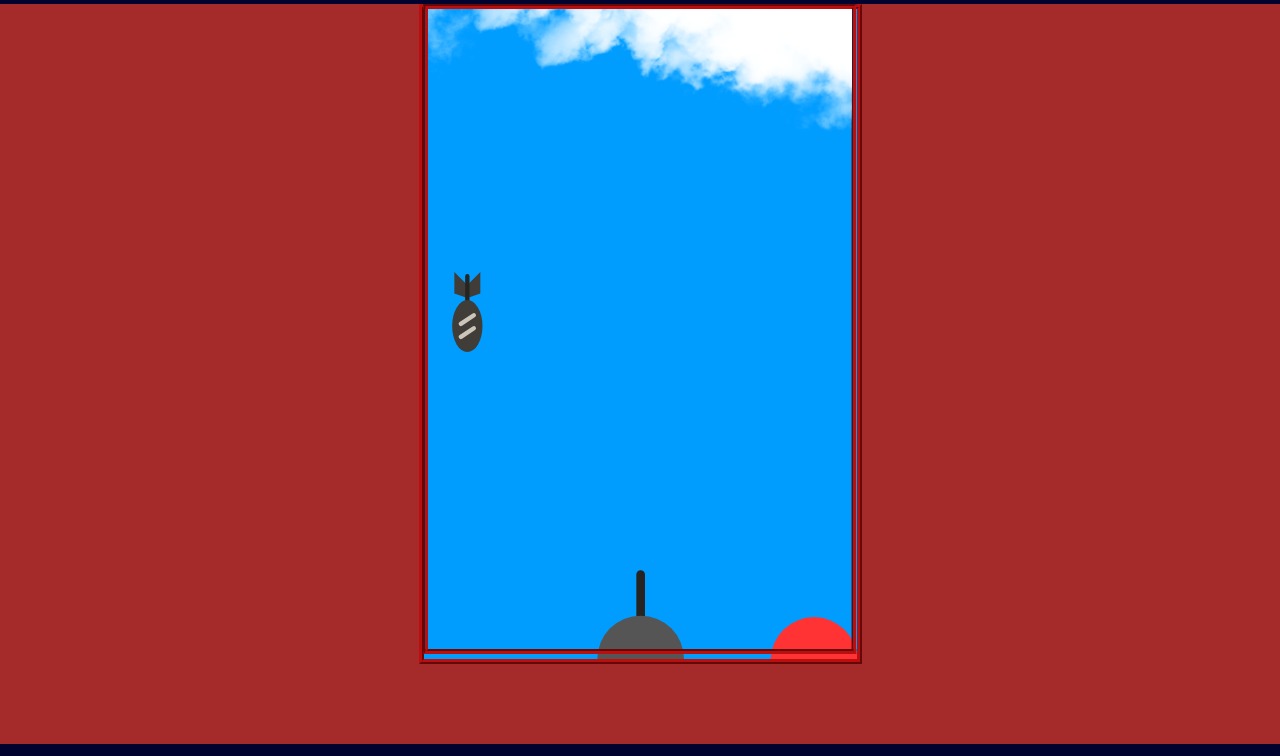
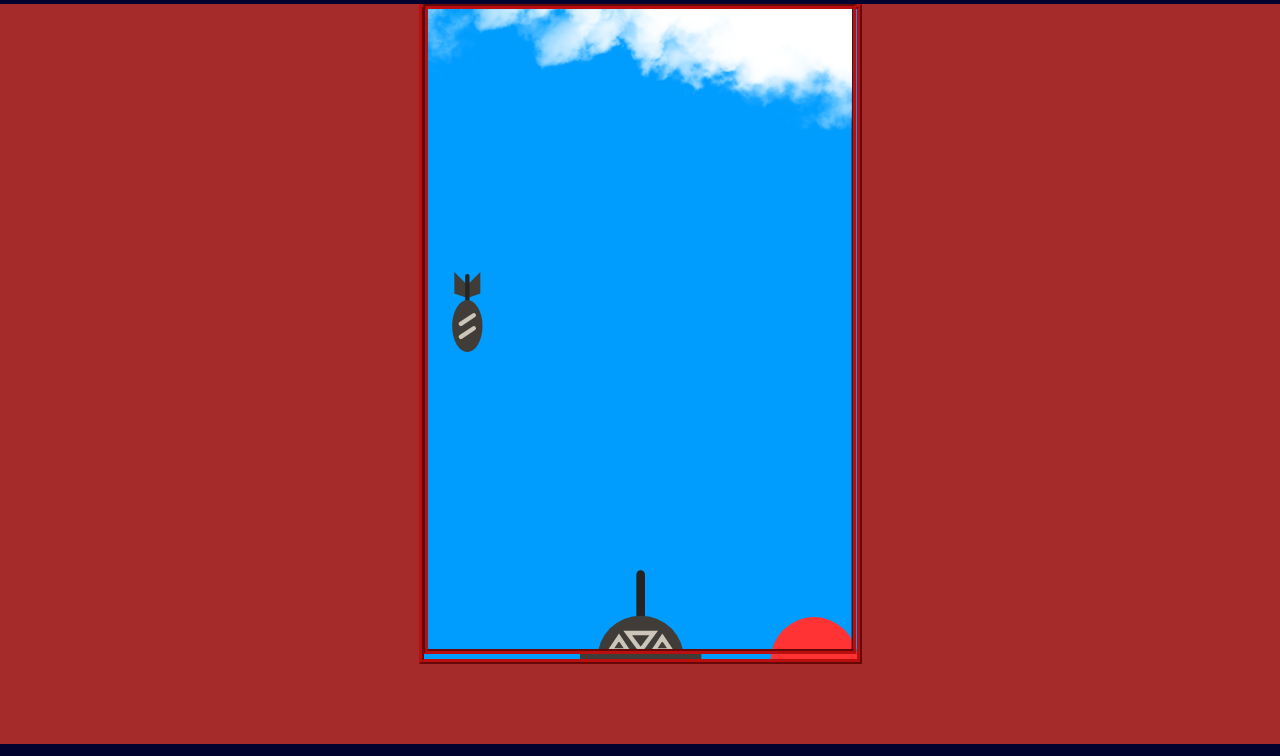
Before and after one commit to Dyeuse/Shooting-Game, a website built with Parcel: page src/index.html in a window 1280 px wide. Shown: the part 44-800 px from the top of the page. Built offline with nearby package versions, Linux system fonts and the light colour scheme.

Commit message:
Refine Gun class and fix handleMousemove method

```diff
--- a/src/app/gun.js
+++ b/src/app/gun.js
@@ -3,22 +3,33 @@ import { calcIntermediateCoord } from "./vector";
 
 class Gun {
     constructor(zone) {
+        Object.assign(this, zone);
         this.zone = zone;
-        this.canvas = zone.canvas;
-        this.ctx = zone.ctx;
         this.zoneSize = zone.constructor.size;
-        this.targetCoord = { x: this.zoneSize.width / 2, y: 0 };
-        this.aliveBullets = [];
-        this.canvas.addEventListener("mousemove", this.handleMousemove.bind(this));
-        this.canvas.addEventListener("click", this.handleClick.bind(this));
-        this.zone.container.addEventListener(
-            "resizeGame",
-            this.#handleResizeGame.bind(this)
-        );
+        this.unity = this.zoneSize.width / 100;
+        this.targetCoord = { x: this.zoneSize.width / 2, y: 0 }; // Set barrel initial position
+        this.canvas.addEventListener("mousemove", this.#handleMousemove);
+        this.canvas.addEventListener("click", this.#handleClick);
+        this.container.addEventListener("resizeGame", this.#handleResizeGame);
     }
 
+    #handleMousemove = (event) => {
+        this.targetCoord.x = event.offsetX;
+        this.targetCoord.y = event.offsetY;
+    };
+
+    #handleClick = () => {
+        const event = new CustomEvent("shoot", { detail: new Bullet(this) });
+        this.canvas.dispatchEvent(event);
+    };
+
+    #handleResizeGame = (event) => {
+        this.zoneSize = event.detail;
+        this.unity = event.detail.width / 100;
+    };
+
     get barrelLength() {
-        return this.zoneSize.height / 10;
+        return this.unity * 15;
     }
 
     get tailBarrelCoord() {
@@ -36,52 +47,66 @@ class Gun {
         );
     }
 
-    handleMousemove(event) {
-        this.targetCoord.x = event.pageX - event.target.offsetLeft;
-        this.targetCoord.y = event.pageY - event.target.offsetTop;
+    displayGun() {
+        this.#displayBarrel();
+        this.#displayBody();
+        this.#displaySymbol();
     }
 
-    handleClick() {
-        const event = new CustomEvent("shoot", { detail: new Bullet(this) });
-        this.canvas.dispatchEvent(event);
+    #displayBody() {
+        const {
+            ctx,
+            unity,
+            zoneSize: { width, height },
+        } = this;
+        ctx.beginPath();
+        ctx.fillStyle = "#403D39";
+        ctx.fillRect(36 * unity, height - 2 * unity, 28 * unity, 2 * unity);
+        ctx.arc(width / 2, height, unity * 10, 0, Math.PI, true);
+        ctx.fill();
+        ctx.closePath();
     }
 
-    #handleResizeGame(event) {
-        this.zoneSize = event.detail;
+    #displayBarrel() {
+        const {
+            ctx,
+            unity,
+            tailBarrelCoord: { x: xTail, y: yTail },
+            tipBarrelCoord: { x: xTip, y: yTip },
+        } = this;
+        ctx.beginPath();
+        ctx.lineWidth = unity * 2;
+        ctx.lineCap = "round";
+        ctx.strokeStyle = "#252422";
+        ctx.moveTo(xTail, yTail);
+        ctx.lineTo(xTip, yTip);
+        ctx.stroke();
+        ctx.closePath();
     }
 
-    display() {
-        this.#displayBarrel();
-        this.#displayBody();
-    }
-
-    #displayBody = () => {
-        const { ctx } = this;
-        ctx.fillStyle = "#555";
+    #displaySymbol() {
+        const { ctx, unity } = this;
         ctx.beginPath();
-        ctx.arc(
-            this.zoneSize.width / 2,
-            this.zoneSize.height,
-            this.zoneSize.width / 10,
-            0,
-            Math.PI,
-            true
-        );
-        ctx.fill();
-        ctx.closePath();
-    };
-
-    #displayBarrel = () => {
-        const { ctx } = this;
-        ctx.lineWidth = (this.zoneSize.width * 2) / 100;
-        ctx.lineCap = "round";
-        ctx.strokeStyle = "#252422";
-        ctx.beginPath();
-        ctx.moveTo(this.tailBarrelCoord.x, this.tailBarrelCoord.y);
-        ctx.lineTo(this.tipBarrelCoord.x, this.tipBarrelCoord.y);
+        ctx.lineWidth = unity;
+        ctx.strokeStyle = "#CCC5B9";
+        // center triangle
+        ctx.moveTo(unity * 50, unity * 148);
+        ctx.lineTo(unity * 47, unity * 144);
+        ctx.lineTo(unity * 53, unity * 144);
+        ctx.lineTo(unity * 50, unity * 148);
+        // left triangle
+        ctx.moveTo(unity * 47, unity * 148);
+        ctx.lineTo(unity * 43, unity * 148);
+        ctx.lineTo(unity * 45, unity * 145);
+        ctx.lineTo(unity * 47, unity * 148);
+        // right triangle
+        ctx.moveTo(unity * 53, unity * 148);
+        ctx.lineTo(unity * 57, unity * 148);
+        ctx.lineTo(unity * 55, unity * 145);
+        ctx.lineTo(unity * 53, unity * 148);
         ctx.stroke();
         ctx.closePath();
-    };
+    }
 }
 
 export default Gun;
--- a/src/app/index.js
+++ b/src/app/index.js
@@ -19,7 +19,7 @@ bomber.raid();
 
 (function draw() {
     zone.ctx.clearRect(0, 0, Zone.size.width, Zone.size.height);
-    gun.display();
+    gun.displayGun();
     radar.display();
     requestAnimationFrame(draw);
 })();
--- a/src/style/style.css
+++ b/src/style/style.css
@@ -18,11 +18,11 @@ canvas,
 .sky {
     margin-bottom: 10vh;
     border: 5px ridge rgb(187, 15, 15);
+    cursor: crosshair;
 }
 
 canvas {
     background-color: rgb(0, 157, 255);
-    /* background-image: linear-gradient(rgba(60, 209, 247, 0.2), #ccc); */
 }
 
 .sky {
```
